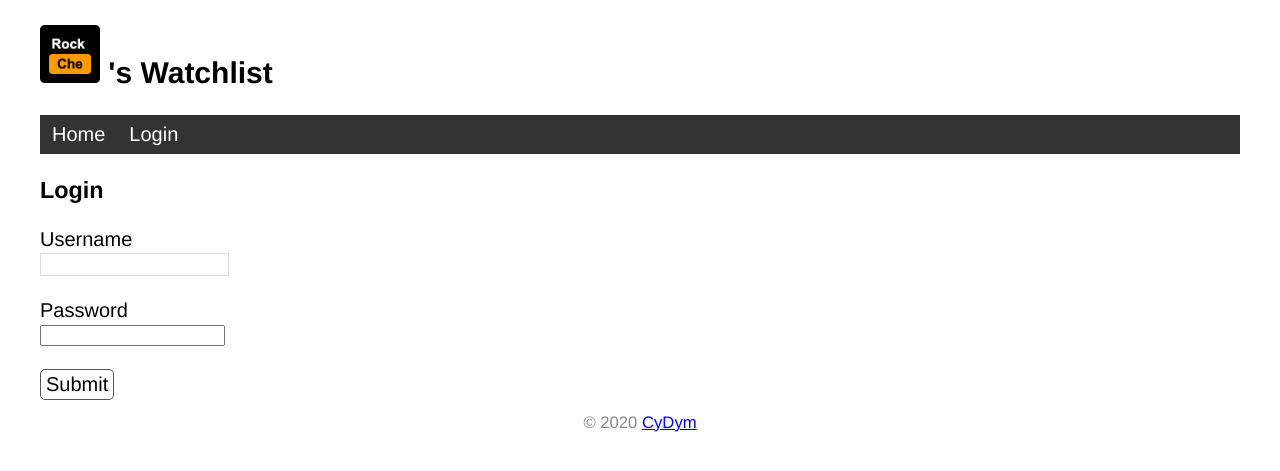
After one commit to CrDym/watchlist, a Flask app: page /login in a window 1280 px wide. The commit adds this page. Shown: the top 471 px of the page. Run offline with Flask 2, Linux system fonts and the light colour scheme.

Commit message:
feat: User authentication with Flask-Login

```diff
--- a/app.py
+++ b/app.py
@@ -11,6 +11,8 @@ import click
 from flask import Flask, render_template
 from flask_sqlalchemy import SQLAlchemy
 from flask import request, url_for, redirect, flash
+from werkzeug.security import generate_password_hash, check_password_hash
+from flask_login import LoginManager, UserMixin, login_required, current_user, login_user, logout_user
 
 WIN = sys.platform.startswith('win')
 if WIN:
@@ -25,6 +27,15 @@ app.config['SQLALCHEMY_TRACK_MODIFICATIONS'] = False  # 关闭对模型修改的
 # 在扩展实例化前加载配置
 db = SQLAlchemy(app)
 
+login_manager =LoginManager(app)
+
+@login_manager.user_loader
+def user_loader(user_id):
+    user = User.query.get(int(user_id))
+    return user
+
+
+login_manager.login_view = 'Login'
 
 @app.cli.command()  # 注册为命令
 @click.option('--drop', is_flag=True, help='Create after drop.')  # 设置选项
@@ -60,9 +71,17 @@ def forge():
     click.echo('Done.')
 
 
-class User(db.Model):  # 表名将会是user 自动生成 小写
+class User(db.Model,UserMixin):  # 表名将会是user 自动生成 小写
     id = db.Column(db.Integer, primary_key=True)  # 主键
     name = db.Column(db.String(20))  # 名字
+    username = db.Column(db.String(20))  # 用户名
+    password_hash = db.Column(db.String(128)) # 密码
+
+    def set_password(self, password):
+        self.password_hash = generate_password_hash(password)
+
+    def validate_password(self,password):
+        return check_password_hash(self.password_hash,password)
 
 
 class Movie(db.Model):
@@ -95,6 +114,8 @@ def page_not_found(e):
 @app.route('/', methods=['POST', 'GET'])
 def index():
     if request.method == 'POST':
+        if not current_user.is_authenticated:
+            return redirect(url_for('index'))
         title = request.form.get('title')
         year = request.form.get('year')
         # 验证数据
@@ -112,6 +133,7 @@ def index():
 
 
 @app.route('/movie/edit/<int:movie_id>', methods=['GET', 'POST'])
+@login_required  # 登录保护
 def edit(movie_id):
     movie = Movie.query.get_or_404(movie_id)
 
@@ -133,9 +155,83 @@ def edit(movie_id):
 
 
 @app.route('/movie/delete/<int:movie_id>', methods=['POST'])  # 限定只接受 POST 请求
+@login_required  # 登录保护
 def delete(movie_id):
     movie = Movie.query.get_or_404(movie_id)  # 获取电影记录
     db.session.delete(movie)  # 删除对应的记录
     db.session.commit()  # 提交数据库会话
     flash('Item deleted.')
     return redirect(url_for('index'))  # 重定向回主页
+
+@app.route('/login', methods=['GET', 'POST'])
+def login():
+    if request.method == 'POST':
+        username = request.form['username']
+        password = request.form['password']
+
+        if not username or not password:
+            flash('Invalid input.')
+            return redirect(url_for('login'))
+
+        user = User.query.first()
+        # 验证用户名和密码是否一致
+        if username == user.username and user.validate_password(password):
+            login_user(user)  # 登入用户
+            flash('Login success.')
+            return redirect(url_for('index'))  # 重定向到主页
+
+        flash('Invalid username or password.')  # 如果验证失败，显示错误消息
+        return redirect(url_for('login'))  # 重定向回登录页面
+
+    return render_template('login.html')
+
+@app.route('/logout')
+@login_required  # 用于视图保护，后面会详细介绍
+def logout():
+    logout_user()  # 登出用户
+    flash('Goodbye.')
+    return redirect(url_for('index'))  # 重定向回首页
+
+
+@app.route('/settings', methods=['GET', 'POST'])
+@login_required
+def settings():
+    if request.method == 'POST':
+        name = request.form['name']
+
+        if not name or len(name) > 20:
+            flash('Invalid input.')
+            return redirect(url_for('settings'))
+
+        current_user.name = name
+        # current_user 会返回当前登录用户的数据库记录对象
+        # 等同于下面的用法
+        # user = User.query.first()
+        # user.name = name
+        db.session.commit()
+        flash('Settings updated.')
+        return redirect(url_for('index'))
+
+    return render_template('settings.html')
+
+
+@app.cli.command()
+@click.option('--username',prompt=True, help='The Username used to login.')
+@click.option('--password',prompt = True, hide_input=True,confirmation_prompt=True,help='The Password used to login.')
+def admin(username, password):
+    '''Create user.'''
+    db.create_all()
+
+    user = User.query.first()
+    if user is not None:
+        click.echo('Updating user...')
+        user.username = username
+        user.set_password(password)
+    else:
+        click.echo('Creating user...')
+        user = User(username=username, name='Admin')
+        user.set_password(password)
+        db.session.add(user)
+
+    db.session.commit()
+    click.echo('Done.')
--- a/templates/base.html
+++ b/templates/base.html
@@ -20,6 +20,12 @@
     <nav>
         <ul>
             <li><a href="{{ url_for('index') }}">Home</a></li>
+            {% if current_user.is_authenticated %}
+            <li><a href="{{ url_for('settings') }}">Settings</a></li>
+            <li><a href="{{ url_for('logout') }}">Logout</a></li>
+            {% else %}
+            <li><a href="{{ url_for('login') }}">Login</a></li>
+            {% endif %}
         </ul>
     </nav>
     {% block content %}{% endblock %}
--- /dev/null
+++ b/templates/login.html
@@ -0,0 +1,13 @@
+{% extends 'base.html' %}
+
+{% block content %}
+<h3>Login</h3>
+<form method="post">
+    Username<br>
+    <input type="text" name="username" required><br><br>
+    Password<br>
+    <!-- 密码输入框的 type 属性使用 password，会将输入值显示为圆点 -->
+    <input type="password" name="password" required><br><br>
+    <input class="btn" type="submit" name="submit" value="Submit">
+</form>
+{% endblock %}
```
Also changed, not shown: templates/index.html (+6 -1 lines), templates/settings.html (added, +9 -0 lines).
